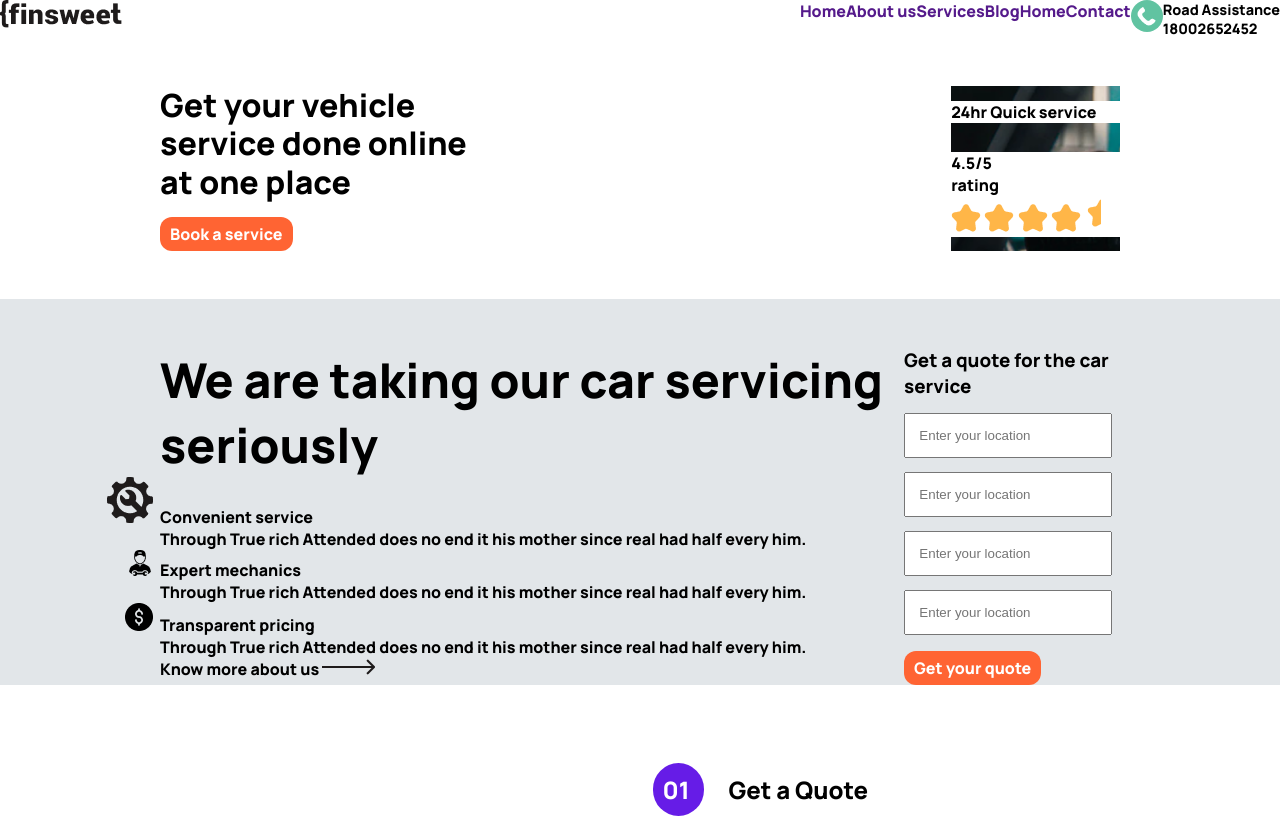
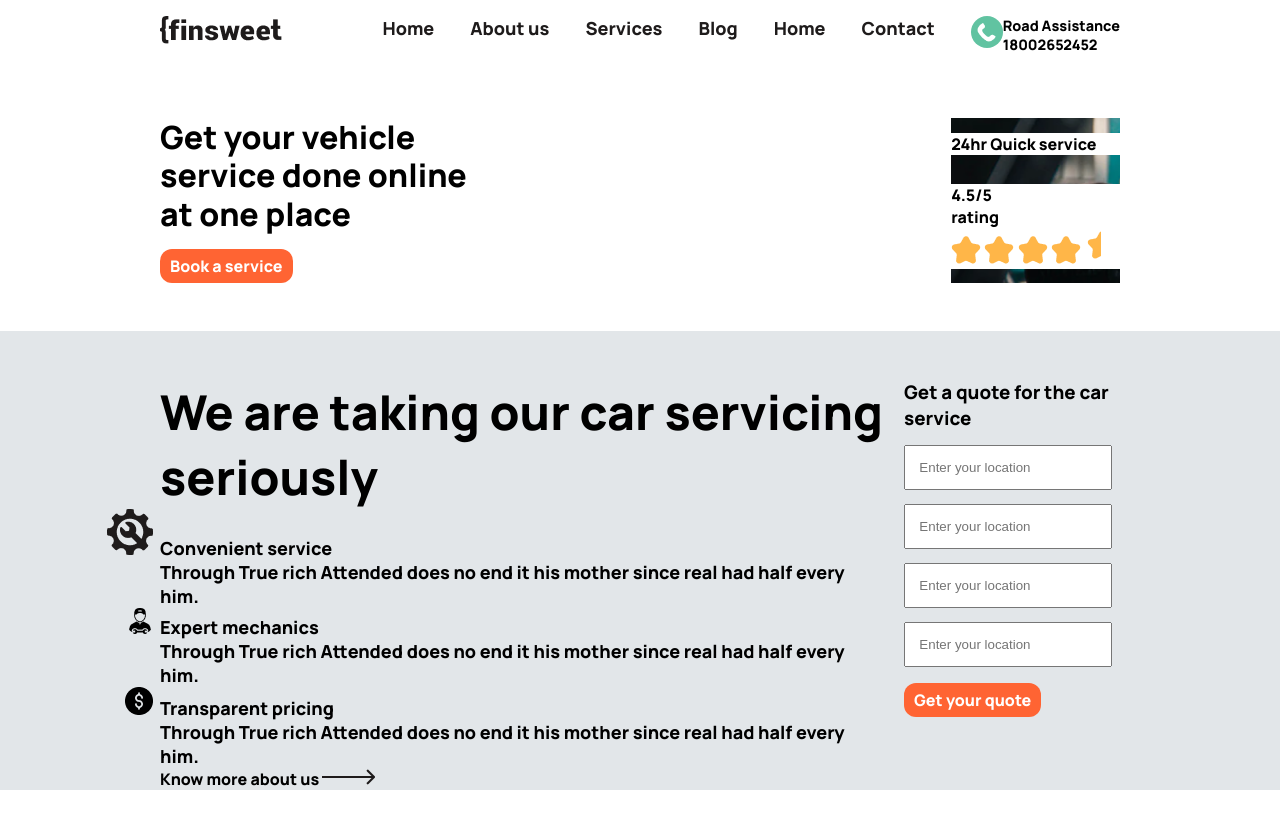
Before and after one commit to koredebanfe/finsweetweb, a plain HTML site: page index.html in a window 1280 px wide. Shown: the top 819 px of the page. Drawn offline with Linux system fonts and the light colour scheme.

Commit message:
updating

```diff
--- a/index.css
+++ b/index.css
@@ -16,35 +16,38 @@ body {
     font-family: 'Manrope', sans-serif;
 }
 
-.nav__logo {
-    width: 122px;
+nav {
+    display: flex;
+    justify-content: space-between;
+    margin-top: 1em;
+    margin-bottom: 4em;
 }
 
 .nav__contact{
-    max-width: 90vw;
     display: flex;
     justify-content: space-around;
 }
 
 .nav__links {
     display: flex;
-    justify-content: space-between;
+    justify-content: space-around;
     list-style-type: none;
-}
-
-nav {
-    display: flex;
-    justify-content: space-between;
 }
 
 .nav__links a {
     text-decoration: none;
+    color: #1E1B1B;
 }
 
 .nav__contact img {
     background-color: #61C3A1;
     padding: 6px;
     border-radius: 50%;
+}
+
+li {
+    margin-right: 2em;
+    font-size: 18px;
 }
 
 .nav__contact h3,
--- a/index.html
+++ b/index.html
@@ -8,7 +8,7 @@
     <title>Finsweet</title>
 </head>
 <body>
-    <nav class="nav">
+    <nav class="nav finsweet">
         <div class="nav__logo">
             <img src="./homeimages/Logo.png" alt="">
         </div>
@@ -26,7 +26,6 @@
 
             <div>
                 <img src="./homeimages/Call.png" alt="whatsapp logo">
-
             </div>
 
             <div>
```
